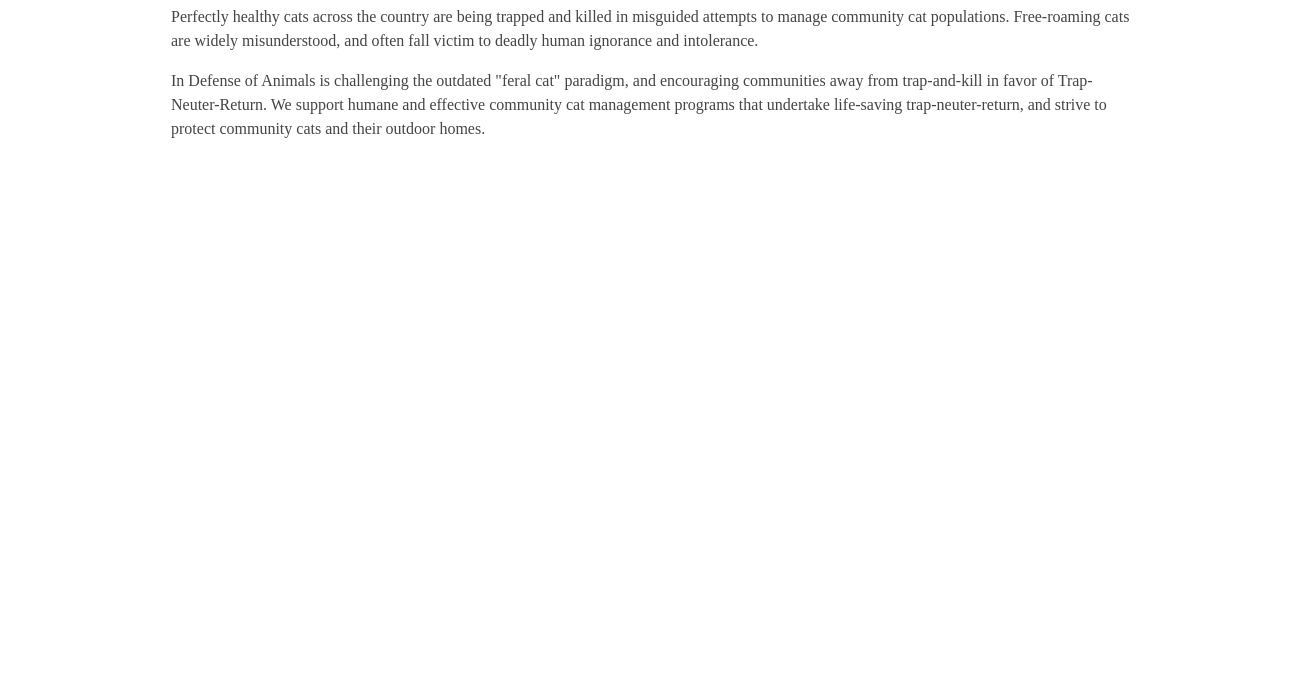
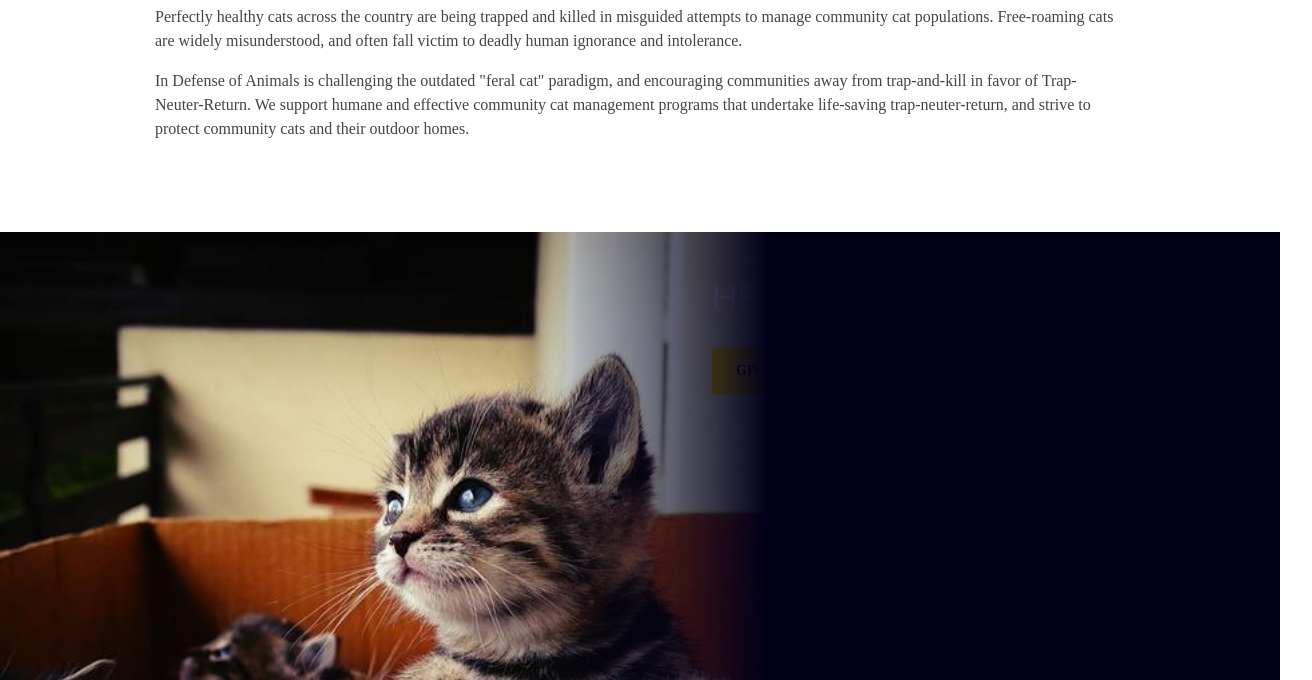
Before and after one commit to anastasia-antonova/cat, a plain HTML site: page cat.html in a window 1280 px wide. Shown: the part 694-1374 px from the top of the page, 1312 px wide, since content can reach past the window. Before the commit the page ends 926 px from the top, so only its background shows below. Drawn offline with Linux system fonts and the light colour scheme; a web font is replaced by a local one.

Commit message:
add_banner_footer

```diff
--- a/cat.html
+++ b/cat.html
@@ -80,7 +80,15 @@
 
     </div>
 </div>
-<div class="footer_banner"></div>
+<div class="footer_banner">
+    <div class="text_footer">
+        <h2>HELP CATS</h2>
+        <button>GIVE</button>
+        <p>In Defense of Animals has long advocated for community cats and acted as allies to those who protect them.
+            Help us protect cats!
+        </p>
+    </div>
+</div>
 <footer></footer>
 </body>
 </html>
--- a/scss/main.scss
+++ b/scss/main.scss
@@ -9,7 +9,7 @@
     height: 63px;
     background-color: #313141;
     position: fixed;
-    z-index: 1;
+    z-index: 2;
 
     .content {
       max-width: 1000px;
@@ -186,7 +186,7 @@
         bottom: 3.5rem;
         left: 50%;
         margin-left: -31.25rem;
-        z-index: 2;
+        z-index: 1;
       }
     }
 
@@ -195,7 +195,7 @@
   .text {
     width: 100%;
     height: 236px;
-    padding: 75px 16px;
+    padding: 75px 0;
 
     .text_in {
       width: 970px;
@@ -227,4 +227,66 @@
 
   }
 
+  .footer_banner {
+    width: 100%;
+    height: 448px;
+    background-color: rgb(1, 0, 26);
+    background-image: url("../image/baby_cat_1799835_640.adb0be869894bed5411020cb98d292f5.jpg");
+    background-repeat: no-repeat;
+    background-size: 855px;
+    position: relative;
+
+    &::after{
+      content: '';
+      width: 100%;
+      height: 100%;
+      position: absolute;
+      top: 0;
+      left: 0;
+      background: linear-gradient(to right, #f000 0, #1500ff00 40%, #01001a 60%);
+    }
+
+    .text_footer {
+      width: 500px;
+      height: 352px;
+      margin-left: 712px;
+      padding: 48px 0;
+
+      h2{
+        font-family: 'Lilita One', sans-serif;
+        font-size: 35px;
+        font-weight: 400;
+        color: #fff;
+        margin-bottom: 32px;
+      }
+
+      button {
+        padding: 16px 24px;
+        font-family: 'Ubuntu', serif;
+        font-weight: 700;
+        font-size: 14px;
+        color: rgb(45, 35, 120);
+        border: none;
+        border-radius: 5px;
+        background-color: rgb(255, 222, 0);
+        cursor: pointer;
+        margin-bottom: 24px;
+
+        &:hover {
+          background-color: #FFC800;
+          color: #fff;
+        }
+
+      }
+
+      p{
+        color: rgb(255, 255, 255);
+        font-family: 'Ubuntu', serif;
+        font-size: 18px;
+        font-weight: 500;
+        line-height: 24px;
+      }
+    }
+  }
+
 }
```
Also changed, not shown: css/style.css, image/baby_cat_1799835_640.adb0be869894bed5411020cb98d292f5.jpg (added), 1 other file.
